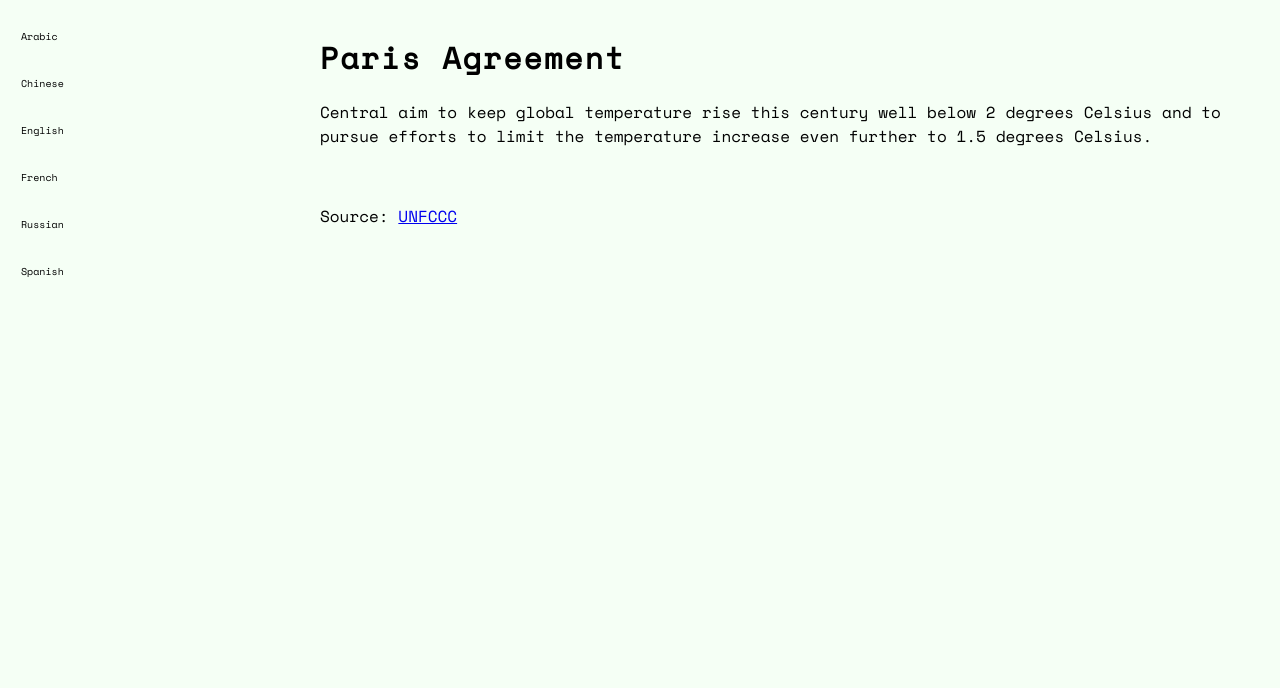
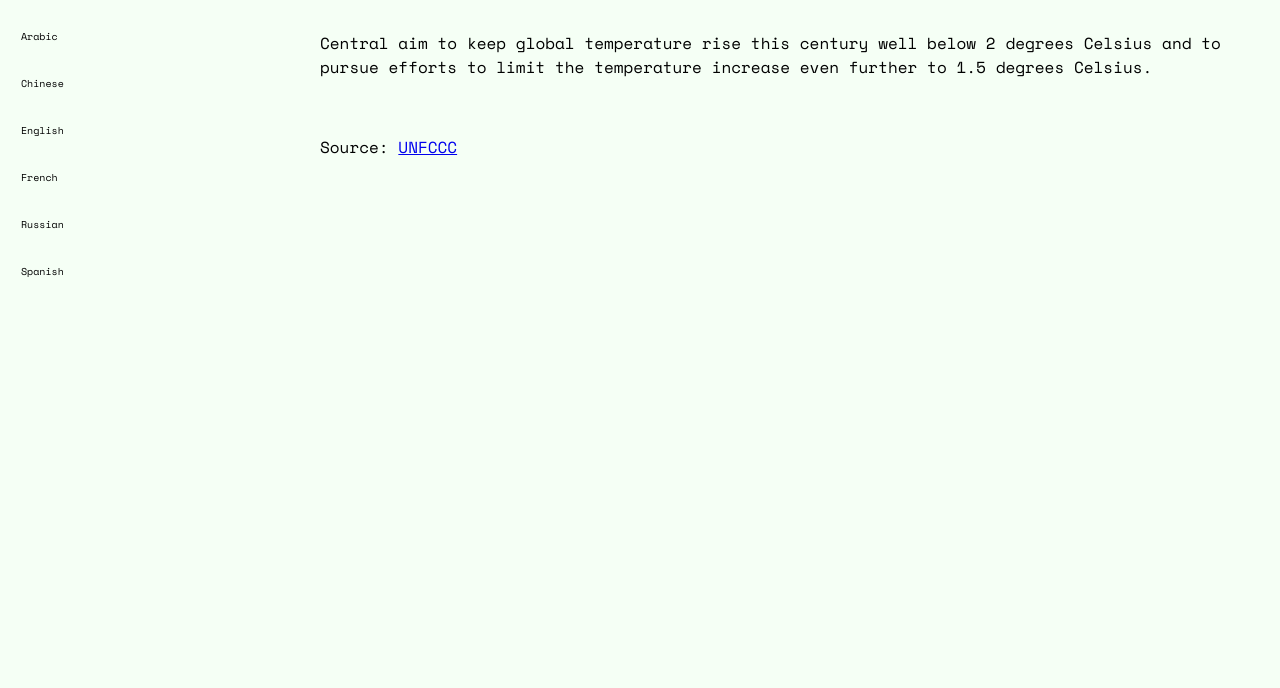
Before and after one commit to zero2050net/parisagreement, a plain HTML site: page index.html in a window 1280 px wide. Shown: the part 112-800 px from the top of the page. Drawn offline with nearby package versions, Linux system fonts and the light colour scheme; a web font is replaced by a local one.

Commit message:
Update index.html

```diff
--- a/index.html
+++ b/index.html
@@ -192,7 +192,6 @@ p4 {
   <p4 id="demo"></p4>
   <br>
 
-  <h1>Paris Agreement</h1>
   <p>Central aim to keep global temperature rise this century well below 2 degrees Celsius and to pursue efforts to limit the temperature increase even further to 1.5 degrees Celsius.</p>
   <br>
   <p>Source: <a href="https://unfccc.int/process-and-meetings/the-paris-agreement/the-paris-agreement/key-aspects-of-the-paris-agreement" target="_blank">UNFCCC</a></p>
```
